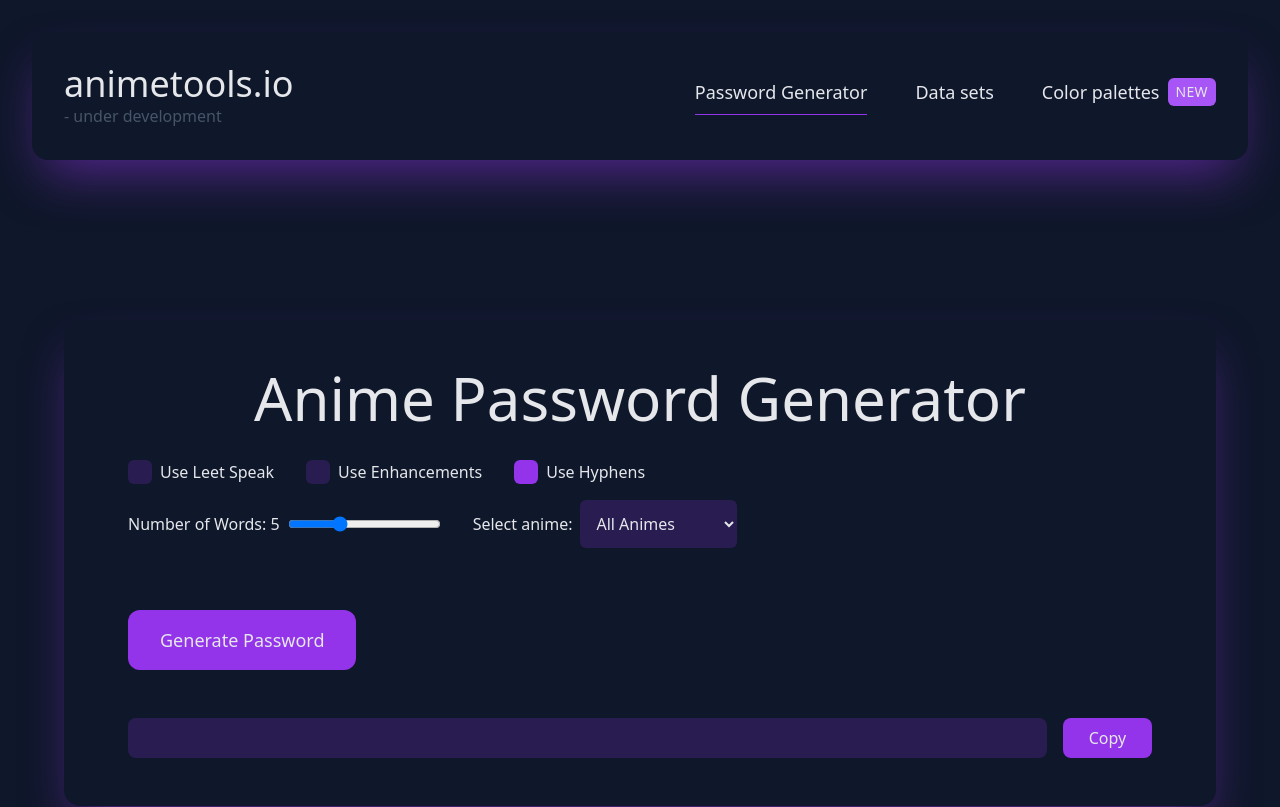
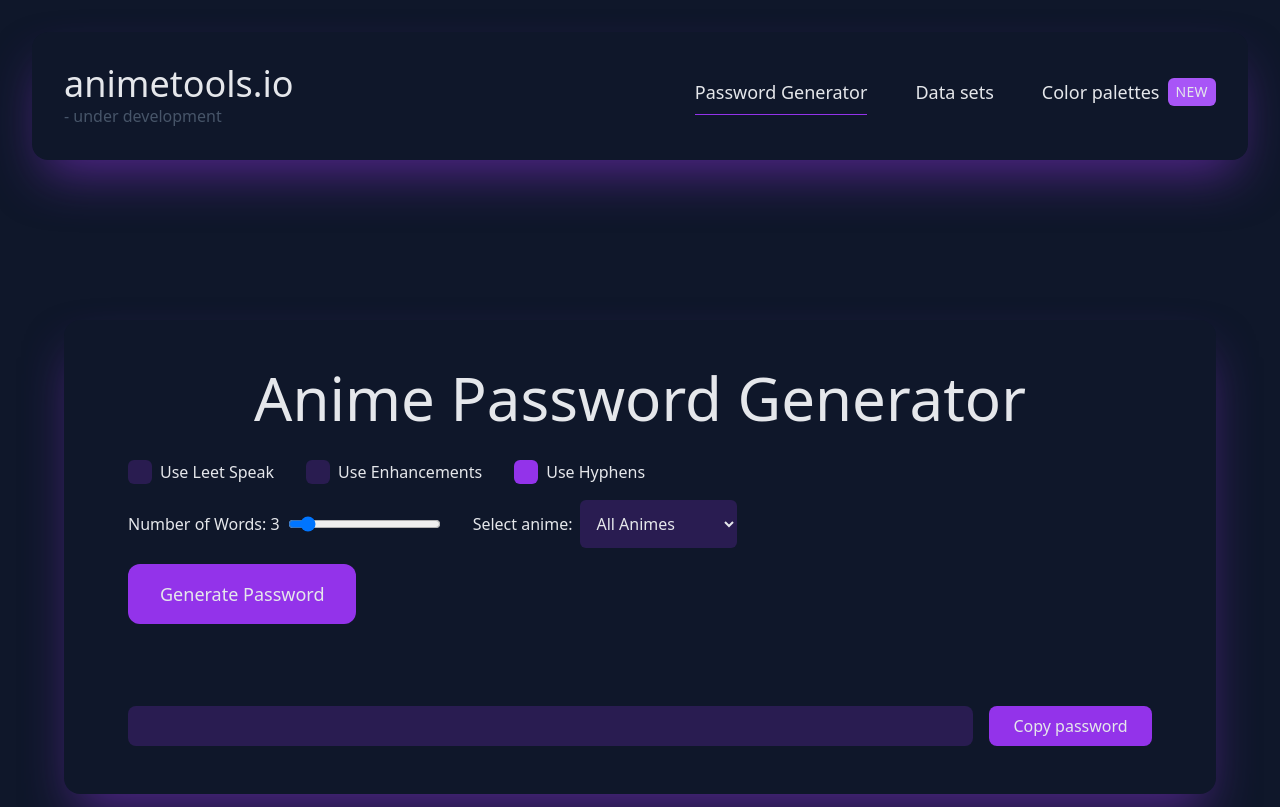
Before and after one commit to FlameyFox/animetools, a Nuxt app: page /password-generator in a window 1280 px wide. Shown: the top 807 px of the page. Built offline with nearby package versions, Linux system fonts and the light colour scheme; no server answers; the database is empty; a web font is replaced by a local one.

Commit message:
enhancements

```diff
--- a/components/passwordGenerator/passwordDisplay.vue
+++ b/components/passwordGenerator/passwordDisplay.vue
@@ -4,7 +4,7 @@
       {{ password }}
     </div>
     <button
-      class="w-24 min-h-full self-stretch px-4 transition-all rounded-lg bg-purple-600 text-center text-md"
+      class="w-48 min-h-full self-stretch px-4 transition-all rounded-lg bg-purple-600 text-center text-md"
       @click="copyToClipboard($event)">
       {{ btnLabel }}
     </button>
@@ -20,7 +20,7 @@ export default {
   },
   data() {
     return {
-      btnLabel: "Copy",
+      btnLabel: "Copy password",
     };
   },
   methods: {
--- a/layouts/default.vue
+++ b/layouts/default.vue
@@ -9,7 +9,7 @@
 <style>
 .page-enter-active,
 .page-leave-active {
-  transition: all 0.35s;
+  transition: all 0.175s;
 }
 .page-enter-from,
 .page-leave-to {
--- a/pages/password-generator/index.vue
+++ b/pages/password-generator/index.vue
@@ -34,7 +34,7 @@
           </label>
         </div>
       </div>
-      <div class="flex md:flex-row flex-col gap-4 md:gap-8 my-4">
+      <div class="flex md:flex-row flex-col gap-4 md:gap-8 mt-4">
         <div class="flex md:flex-row flex-col">
           <div class="flex items-center">Number of Words: {{ numWords }}</div>
           <label class="flex items-center">
@@ -52,16 +52,16 @@
           :selectedTheme="selectedTheme"
           @update:selectedTheme="selectedTheme = $event" />
       </div>
-      <div class="min-h-[30px] mt-1">
-        <p v-if="!isDataLoaded" class="text-purple-300 text-lg">
-          Loading animewords....
-        </p>
-      </div>
       <button
         class="ml-auto my-4 bg-purple-600 py-4 px-8 text-lg rounded-xl"
         @click="generate">
         Generate Password
       </button>
+      <div class="min-h-[30px] my-1">
+        <p v-if="!isDataLoaded" class="text-purple-300 text-lg">
+          Loading animewords....
+        </p>
+      </div>
       <PasswordGeneratorPasswordDisplay :password="password" />
 
       <div
@@ -141,14 +141,14 @@ let words = [];
 
 const wordCounts = Array.from({ length: 8 }, (_, i) => i + 3); // This will create an array [3, 4, 5, ..., 10]
 
-const sliderValue = ref(5); // This will bind directly to the range input.
+const sliderValue = ref(3); // This will bind directly to the range input.
 const minWordCount = computed(() => Math.min(...wordCounts));
 const maxWordCount = computed(() => Math.max(...wordCounts));
 
 const updateNumWords = () => {
   numWords.value = wordCounts[sliderValue.value - minWordCount.value];
 };
-const numWords = ref(5);
+const numWords = ref(3);
 
 const useLeet = ref(false);
 const useEnhancements = ref(false);
```
